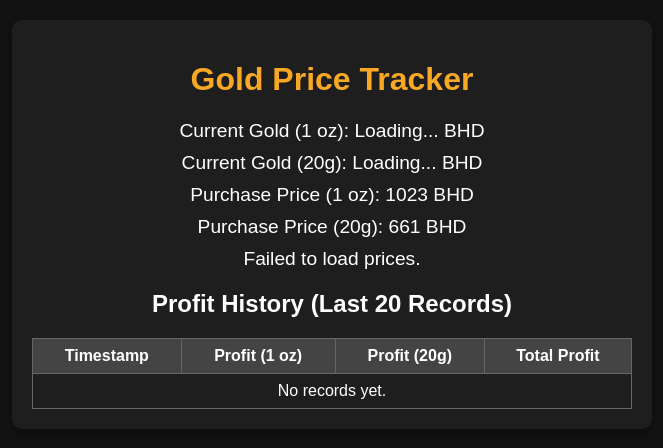
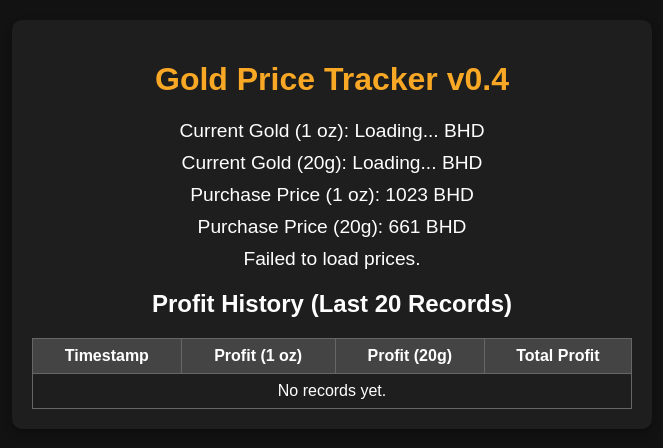
Before and after one commit to AhmedAldakheel/goldTracker.github.io, a Flask app: page / in a window 1280 px wide. Shown: the top 448 px of the page, without its empty margins (308-971 px from the left). Run offline with Flask 3, Linux system fonts and the light colour scheme.

Commit message:
Update gold_price_tracker.html

```diff
--- a/templates/gold_price_tracker.html
+++ b/templates/gold_price_tracker.html
@@ -51,7 +51,7 @@
 </head>
 <body>
     <div class="container">
-        <h1>Gold Price Tracker</h1>
+        <h1>Gold Price Tracker v0.4</h1>
         <p class="price">Current Gold (1 oz): <span id="goldOz">Loading...</span> BHD</p>
         <p class="price">Current Gold (20g): <span id="gold20g">Loading...</span> BHD</p>
         <p class="purchase">Purchase Price (1 oz): <span>1023</span> BHD</p>
```
